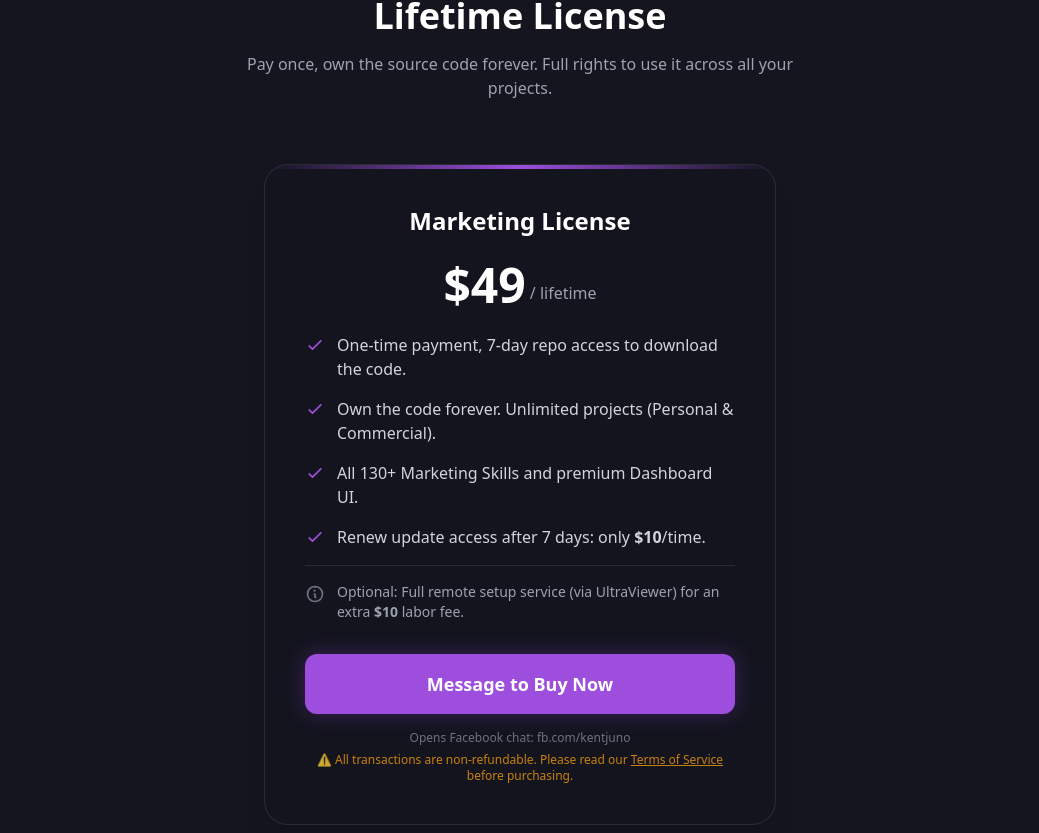
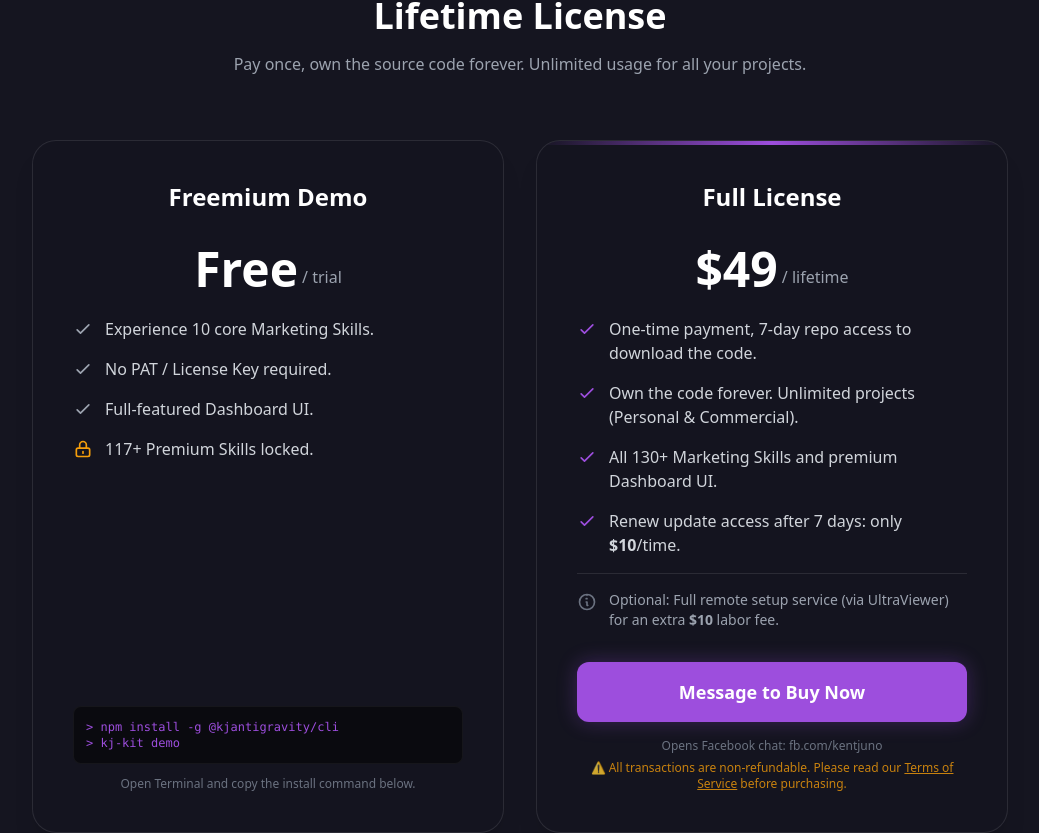
Before and after one commit to kentjuno/agskills-landing-page, a Vue app: page / in a window 1280 px wide. Shown: the part 4351-5184 px from the top of the page, without its empty margins (120-1159 px from the left). Built offline with nearby package versions, Linux system fonts and the light colour scheme.

Commit message:
feat: initialize landing page with localized content support and HomeView component

```diff
--- a/src/locales/en.json
+++ b/src/locales/en.json
@@ -64,8 +64,18 @@
   },
   "pricing": {
     "title": "Lifetime License",
-    "subtitle": "Pay once, own the source code forever. Full rights to use it across all your projects.",
-    "cardTitle": "Marketing License",
+    "subtitle": "Pay once, own the source code forever. Unlimited usage for all your projects.",
+    "demoCardTitle": "Freemium Demo",
+    "demoPrice": "Free",
+    "demoPeriod": "/ trial",
+    "demoFeatures": [
+      "Experience 10 core Marketing Skills.",
+      "No PAT / License Key required.",
+      "Full-featured Dashboard UI.",
+      "117+ Premium Skills locked."
+    ],
+    "demoHint": "Open Terminal and copy the install command below.",
+    "cardTitle": "Full License",
     "price": "$49",
     "period": "/ lifetime",
     "features": [
--- a/src/locales/vi.json
+++ b/src/locales/vi.json
@@ -65,7 +65,17 @@
   "pricing": {
     "title": "Trọn Đời License",
     "subtitle": "Thanh toán 1 lần, sở hữu source code trọn đời. Toàn quyền sử dụng cho mọi dự án của bạn.",
-    "cardTitle": "Marketing License",
+    "demoCardTitle": "Freemium Demo",
+    "demoPrice": "Miễn Phí",
+    "demoPeriod": "/ trải nghiệm",
+    "demoFeatures": [
+      "Trải nghiệm 10 Marketing Skills phễu mạnh nhất.",
+      "Không yêu cầu cung cấp PAT / License Key.",
+      "Giao diện UI Dashboard đầy đủ tính năng.",
+      "Khóa 117+ Premium Skills."
+    ],
+    "demoHint": "Mở Terminal và copy lệnh cài đặt bên dưới.",
+    "cardTitle": "Full License",
     "price": "$49",
     "period": "/ vĩnh viễn",
     "features": [
--- a/src/views/HomeView.vue
+++ b/src/views/HomeView.vue
@@ -438,22 +438,62 @@ const skills = [
 
     <!-- Pricing Section -->
     <section id="pricing" class="relative z-10 py-24 bg-surface border-y border-white/5">
-      <div class="max-w-4xl mx-auto px-6">
+      <div class="max-w-5xl mx-auto px-6">
         <div class="text-center mb-16">
           <h2 class="text-3xl md:text-4xl font-bold text-white mb-4">{{ t('pricing.title') }}</h2>
           <p class="text-gray-400 max-w-xl mx-auto">{{ t('pricing.subtitle') }}</p>
         </div>
 
-        <div class="glass-panel max-w-lg mx-auto rounded-3xl overflow-hidden relative border-primary/30 shadow-[0_0_40px_rgba(157,78,221,0.15)]">
+        <div class="grid md:grid-cols-2 gap-8 max-w-5xl mx-auto">
+          <!-- Demo Card -->
+          <div class="glass-panel rounded-3xl overflow-hidden relative border-white/10 hover:border-primary/30 transition-colors flex flex-col">
+            <div class="p-8 sm:p-10 text-center relative z-10 flex-1 flex flex-col">
+              <h3 class="text-2xl font-bold text-white mb-2">{{ t('pricing.demoCardTitle') }}</h3>
+              <div class="flex items-end justify-center gap-1 my-6">
+                <span class="text-5xl font-bold text-white">{{ t('pricing.demoPrice') }}</span>
+                <span class="text-gray-400 mb-1">{{ t('pricing.demoPeriod') }}</span>
+              </div>
+
+              <ul class="text-left space-y-4 mb-8 flex-1">
+                <li class="flex items-start gap-3">
+                  <svg class="w-5 h-5 text-gray-400 shrink-0 mt-0.5" fill="none" viewBox="0 0 24 24" stroke="currentColor"><path stroke-linecap="round" stroke-linejoin="round" stroke-width="2" d="M5 13l4 4L19 7"/></svg>
+                  <span class="text-gray-300" v-html="t('pricing.demoFeatures.0')"></span>
+                </li>
+                <li class="flex items-start gap-3">
+                  <svg class="w-5 h-5 text-gray-400 shrink-0 mt-0.5" fill="none" viewBox="0 0 24 24" stroke="currentColor"><path stroke-linecap="round" stroke-linejoin="round" stroke-width="2" d="M5 13l4 4L19 7"/></svg>
+                  <span class="text-gray-300" v-html="t('pricing.demoFeatures.1')"></span>
+                </li>
+                <li class="flex items-start gap-3">
+                  <svg class="w-5 h-5 text-gray-400 shrink-0 mt-0.5" fill="none" viewBox="0 0 24 24" stroke="currentColor"><path stroke-linecap="round" stroke-linejoin="round" stroke-width="2" d="M5 13l4 4L19 7"/></svg>
+                  <span class="text-gray-300" v-html="t('pricing.demoFeatures.2')"></span>
+                </li>
+                <li class="flex items-start gap-3">
+                  <svg class="w-5 h-5 text-amber-500 shrink-0 mt-0.5" fill="none" viewBox="0 0 24 24" stroke="currentColor"><path stroke-linecap="round" stroke-linejoin="round" stroke-width="2" d="M12 15v2m-6 4h12a2 2 0 002-2v-6a2 2 0 00-2-2H6a2 2 0 00-2 2v6a2 2 0 002 2zm10-10V7a4 4 0 00-8 0v4h8z"/></svg>
+                  <span class="text-gray-300" v-html="t('pricing.demoFeatures.3')"></span>
+                </li>
+              </ul>
+
+              <div class="mt-auto">
+                <div class="bg-background rounded-lg p-3 font-mono text-xs text-primary border border-white/5 text-left mb-3">
+                  > npm install -g @kjantigravity/cli<br/>
+                  > kj-kit demo
+                </div>
+                <p class="text-xs text-gray-500 text-center">{{ t('pricing.demoHint') }}</p>
+              </div>
+            </div>
+          </div>
+
+          <!-- Pro Card -->
+          <div class="glass-panel rounded-3xl overflow-hidden relative border-primary/30 shadow-[0_0_40px_rgba(157,78,221,0.15)] flex flex-col">
             <div class="absolute top-0 inset-x-0 h-1 bg-gradient-to-r from-transparent via-primary to-transparent"></div>
-          <div class="p-8 sm:p-10 text-center relative z-10">
+            <div class="p-8 sm:p-10 text-center relative z-10 flex-1 flex flex-col">
               <h3 class="text-2xl font-bold text-white mb-2">{{ t('pricing.cardTitle') }}</h3>
               <div class="flex items-end justify-center gap-1 my-6">
                 <span class="text-5xl font-bold text-white">{{ t('pricing.price') }}</span>
                 <span class="text-gray-400 mb-1">{{ t('pricing.period') }}</span>
               </div>
 
-            <ul class="text-left space-y-4 mb-8">
+              <ul class="text-left space-y-4 mb-8 flex-1">
                 <li class="flex items-start gap-3">
                   <svg class="w-5 h-5 text-primary shrink-0 mt-0.5" fill="none" viewBox="0 0 24 24" stroke="currentColor"><path stroke-linecap="round" stroke-linejoin="round" stroke-width="2" d="M5 13l4 4L19 7"/></svg>
                   <span class="text-gray-300" v-html="t('pricing.features.0')"></span>
@@ -476,6 +516,7 @@ const skills = [
                 </li>
               </ul>
 
+              <div class="mt-auto">
                 <button @click="buyLicense" class="w-full py-4 rounded-xl bg-primary text-white font-bold text-lg hover:bg-primary-hover transition-all shadow-[0_0_20px_rgba(157,78,221,0.3)]">
                   {{ t('pricing.cta') }}
                 </button>
@@ -487,7 +528,8 @@ const skills = [
                     {{ t('pricing.hint2Suffix') }}
                   </p>
                 </div>
-
+              </div>
+            </div>
           </div>
         </div>
       </div>
```
Lines whose indentation alone changed are shown as unchanged.
